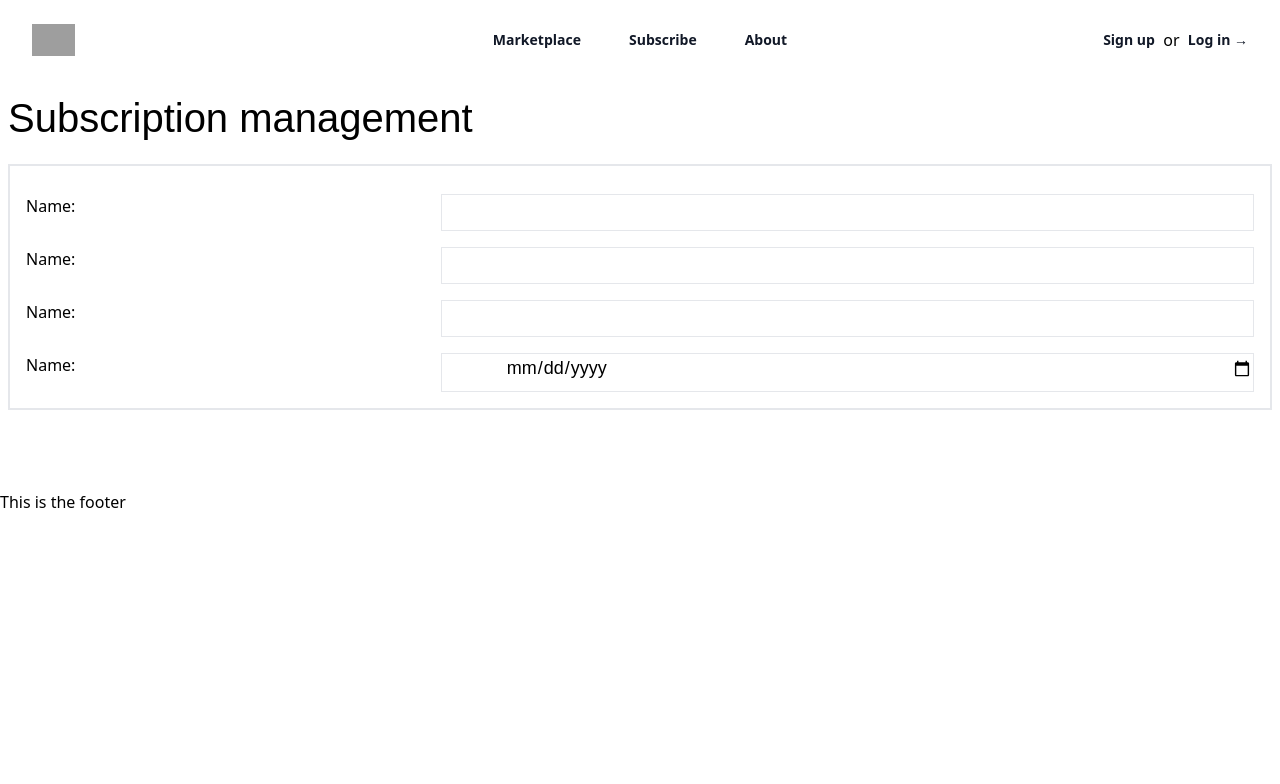
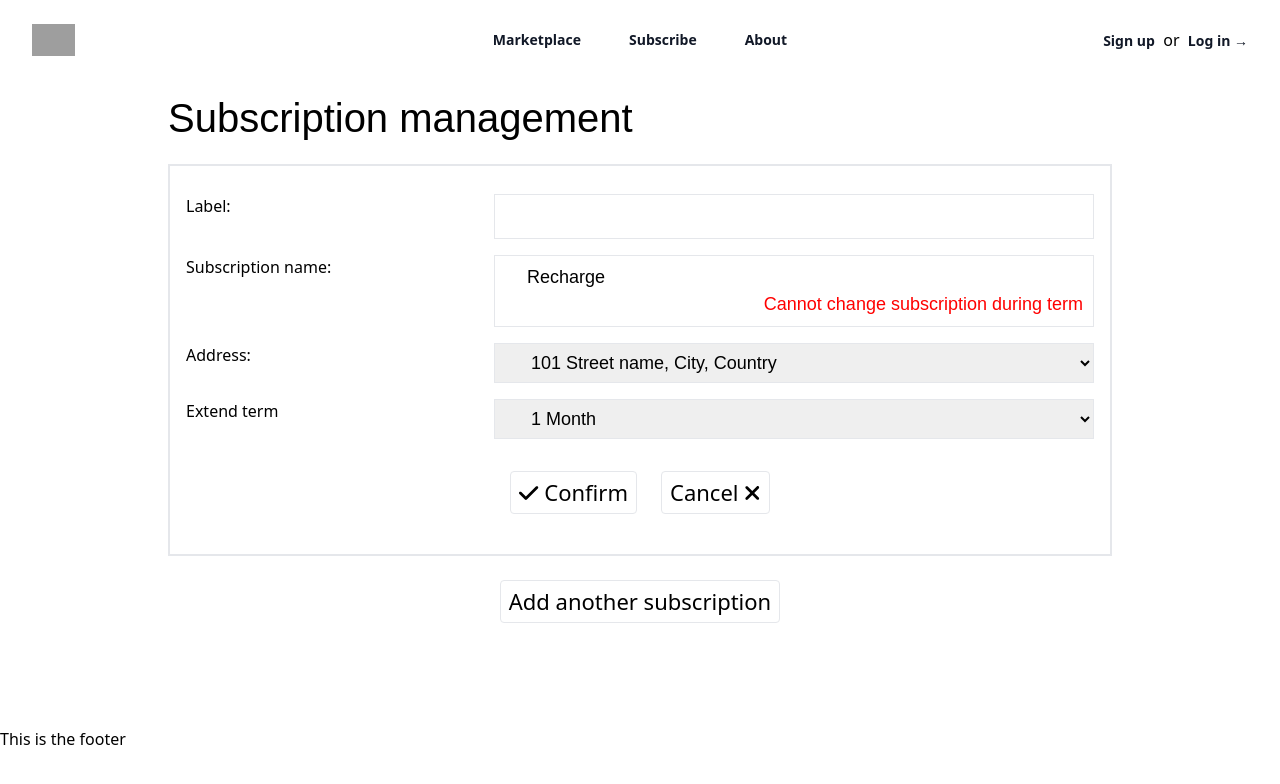
Before and after one commit to JoachimBosch/4Geeks_Final_Project, a React (Vite) app in the folder 4Geeks_Final/: page /manage in a window 1280 px wide. Shown: the top 784 px of the page. Built offline with nearby package versions, Linux system fonts and the light colour scheme; grey boxes are pictures that could not be loaded; a web font is replaced by a local one.

Commit message:
baseline for manage subscription page + additional changes in the profile

```diff
--- a/4Geeks_Final/src/assets/login.jsx
+++ b/4Geeks_Final/src/assets/login.jsx
@@ -37,7 +37,10 @@ const Login = () => {
 
                 <p className="mt-10 text-center text-sm text-gray-500">
                 Not registered yet?
-                <button as={Link} to={`/subscribe`}className="font-semibold leading-6 text-indigo-600 hover:text-indigo-500"> Sign up here.</button>
+                &nbsp;
+                <Link to="/subscribe">
+                    <button className="font-semibold leading-6 text-indigo-600 hover:text-indigo-500 bg-inherit">Sign up here.</button>
+                </Link>
                 </p>
             </div>
         </div>
--- a/4Geeks_Final/src/assets/manage.jsx
+++ b/4Geeks_Final/src/assets/manage.jsx
@@ -1,25 +1,49 @@
+import { Link } from "react-router-dom";
 import MyContext from "../Context/context";
+import { FontAwesomeIcon } from "@fortawesome/react-fontawesome";
+import { faCheck, faXmark} from "@fortawesome/free-solid-svg-icons";
 
 const Manage = () => {
     return (
         <>
-        <div className="mt-20 flex flex-col">
+        <div className="md:mx-40 mt-20 flex flex-col">
             <div className="mt-2 mb-4 ml-2">
                     <h2>Subscription management</h2>
             </div>
             <div className="border border-2 mx-2 p-4">
 
                 <form className="mt-3 grid grid-cols-3 gap-4">
-                    <label className="col-span-1">Name:</label>
-                    <input className="indent-8 pb-2 profile-text border col-span-2" />
-                    <label className="col-span-1">Name:</label>
-                    <input className="indent-8 pb-2 profile-text border col-span-2" />
-                    <label className="col-span-1">Name:</label>
-                    <input className="indent-8 pb-2 profile-text border col-span-2" />
-                    <label className="col-span-1">Name:</label>
-                    <input type="date" className="indent-8 pb-2 profile-text border col-span-2" />
+                    <label className="col-span-1">Label:</label>
+                    <input className="indent-8 py-2 profile-text border col-span-2" />
+                    <label className="col-span-1">Subscription name:</label>
+                    <p className="indent-8 py-2 profile-text border col-span-2 sub">Recharge</p>
+                    <label className="col-span-1">Address:</label>
+                    <select className="indent-8 py-2 profile-text border col-span-2">
+                        <option value="label1">101 Street name, City, Country</option>
+                    </select>
+                    <label className="col-span-1">Extend term</label>
+                    <select className="indent-8 py-2 profile-text border col-span-2">
+                        <option value="1month" className="indent-8">1 Month</option>
+                        <option value="3months">3 Months</option>
+                        <option value="6months">6 Months</option>
+                        <option value="12months">12 Months</option>
+                    </select>
                 </form>
-
+                    <div className="mt-8 mb-6 flex justify-center">
+                        <Link to="">
+                            <button className="mx-3 px-2 py-1 border rounded bg-inherit"><FontAwesomeIcon icon={faCheck} /> Confirm</button>
+                        </Link>
+                        <Link to="">
+                            <button className="mx-3 px-2 py-1 border rounded bg-inherit">Cancel <FontAwesomeIcon icon={faXmark} /></button>
+                        </Link>
+                    </div>
+            </div>
+            <div className="my-6 mx-auto flex justify-center">
+                <Link to="/marketplace">
+                    <button className="px-2 py-1 border rounded bg-inherit">
+                    Add another subscription
+                    </button>
+                </Link>
             </div>
         </div>
         </>
--- a/4Geeks_Final/src/assets/navbar.jsx
+++ b/4Geeks_Final/src/assets/navbar.jsx
@@ -4,7 +4,7 @@ import { useState } from 'react'
 import { Dialog, DialogPanel } from '@headlessui/react'
 import { Bars3Icon, XMarkIcon } from '@heroicons/react/24/outline'
 import { Link } from "react-router-dom";
-import Button from 'react-bootstrap/Button';
+
 
 const navigation = [
   { name: 'Marketplace', href: './marketplace' },
@@ -47,15 +47,20 @@ export default function Navbar() {
             ))}
           </div>
           <div className="hidden lg:flex lg:flex-1 lg:justify-end">
-          <Button as={Link} to={`/subscribe`} className="text-sm font-semibold leading-6 text-gray-900">
-            Sign up
-            </Button>
+            <Link to="/subscribe">
+              <button className="text-sm font-semibold leading-6 text-gray-900 bg-inherit">
+              Sign up
+              </button>
+            </Link>
             &nbsp;
             or
             &nbsp;
-            <Button as={Link} to={`/login`} className="text-sm font-semibold leading-6 text-gray-900">
-              Log in <span aria-hidden="true">&rarr;</span>
-            </Button>
+            <Link to="/login">
+              <button className="text-sm font-semibold leading-6 text-gray-900 bg-inherit">
+                Log in <span aria-hidden="true">&rarr;</span>
+              </button>
+            </Link>
+
           </div>
         </nav>
         <Dialog open={mobileMenuOpen} onClose={setMobileMenuOpen} className="lg:hidden">
--- a/4Geeks_Final/src/assets/profile.jsx
+++ b/4Geeks_Final/src/assets/profile.jsx
@@ -1,12 +1,13 @@
 import MyContext from "../Context/context";
 import { FontAwesomeIcon } from '@fortawesome/react-fontawesome';
 import { faPencil, faTrashCan } from "@fortawesome/free-solid-svg-icons";
+import { Link } from "react-router-dom";
 
 const Profile = () => {
     return (
         <>
-            <div className="mt-20 flex flex-col">
-                <div className="mt-2 mb-4 ml-2">
+            <div className="md:mx-40 mt-20 flex flex-col">
+                <div className="mt-4 mb-6 ml-2">
                     <h2>Personal information</h2>
                 </div>
                 <div className="border border-2 mx-2 p-4">
@@ -21,12 +22,16 @@ const Profile = () => {
                         <h3>Phone number:</h3>
                         <p className="indent-8 pb-2 profile-text">0626838554</p>
                     </div>
-                    <div className="flex justify-center">
+                    <div className="mt-2 mb-6 flex justify-center">
+                        <Link to="">
                             <button className="mx-3 px-2 py-1 border rounded bg-inherit">Change password</button>
+                        </Link>
+                        <Link to="">
                             <button className="mx-3 px-2 py-1 border rounded bg-inherit">Update profile information</button>
+                        </Link>
                     </div>
                 </div>
-                <div className="mt-4 mb-4 ml-2">
+                <div className="mt-10 mb-6 ml-2">
                     <h2>Address information</h2>
                 </div>
                 <div className="border border-2 mx-2 p-4">
@@ -54,25 +59,31 @@ const Profile = () => {
                                         Street Name 101, 00000 City, Country
                                     </td>
                                     <td class="px-6 pr-0">
+                                        <Link to="">
                                             <button className="px-2 py-1 bg-inherit">
                                                 <FontAwesomeIcon icon={faPencil} />
                                             </button>
+                                        </Link>
+                                        <Link to="">
                                             <button className="ml-2 px-2 py-1 bg-inherit">
                                                 <FontAwesomeIcon icon={faTrashCan} />
                                             </button>
+                                        </Link>
                                     </td>
                                 </tr>
 
                             </tbody>
                         </table>
-                            <div className="my-3 mx-auto flex justify-center">
+                            <div className="my-6 mx-auto flex justify-center">
+                                <Link to="">
                                     <button className="px-2 py-1 border rounded bg-inherit">
                                         Add another address
                                     </button>
+                                </Link>
                             </div>
                     </div>
                 </div>
-                <div className="mt-4 mb-4 ml-2">
+                <div className="mt-10 mb-6 ml-2">
                     <h2>Active subscriptions</h2>
                 </div>
                 <div className="border border-2 mx-2 my-4 p-4">
@@ -112,17 +123,21 @@ const Profile = () => {
                                         August 27, 2024
                                     </td>
                                     <td class="px-6 pr-0">
-                                        <button className="px-2 py-1 bg-inherit	">
+                                        <Link to="">
+                                            <button className="px-2 py-1 bg-inherit">
                                                 <FontAwesomeIcon icon={faPencil} />
                                             </button>
+                                        </Link>
                                     </td>
                                 </tr>
                             </tbody>
                         </table>
-                            <div className="my-3 mx-auto flex justify-center">
+                            <div className="my-6 mx-auto flex justify-center">
+                                    <Link to="/manage">
                                         <button className="px-2 py-1 border rounded bg-inherit">
                                         Manage subscriptions
                                         </button>
+                                    </Link>
                             </div>
                     </div>
                 </div>
--- a/4Geeks_Final/src/assets/subscribe.jsx
+++ b/4Geeks_Final/src/assets/subscribe.jsx
@@ -1,5 +1,4 @@
 import { Link } from "react-router-dom";
-import Button from 'react-bootstrap/Button';
 import MyContext from "../Context/context";
 
 const Subscribe = () => {
@@ -35,7 +34,11 @@ const Subscribe = () => {
 
                 <p className="mt-10 text-center text-sm text-gray-500">
                 Already have an account?
-                <Button as={Link} to={`/login`}className="font-semibold leading-6 text-indigo-600 hover:text-indigo-500"> Sign in here.</Button>
+                &nbsp;
+                <Link to="/login">
+                    <button className="font-semibold leading-6 text-indigo-600 hover:text-indigo-500 bg-inherit"> Sign in here.</button>
+                </Link>
+
                 </p>
             </div>
         </div>
--- a/4Geeks_Final/src/index.css
+++ b/4Geeks_Final/src/index.css
@@ -69,3 +69,12 @@ background: #cdaa94a8;
     width: 100%;
     height: 600px;
 }
+
+.sub::after{
+    content: "Cannot change subscription during term";
+    color: red;
+    display: flex;
+    flex-direction: row;
+    justify-content: end;
+    padding-right: 10px;
+}
--- a/package.json
+++ b/package.json
@@ -4,7 +4,6 @@
     "@fortawesome/free-brands-svg-icons": "^6.6.0",
     "@fortawesome/free-regular-svg-icons": "^6.6.0",
     "@fortawesome/free-solid-svg-icons": "^6.6.0",
-    "@fortawesome/react-fontawesome": "^0.2.2",
-    "react-bootstrap": "^2.10.4"
+    "@fortawesome/react-fontawesome": "^0.2.2"
   }
 }
```
Also changed, not shown: 1 other file (tests, documents, lock files or other folders). Lines whose indentation alone changed are shown as unchanged.
